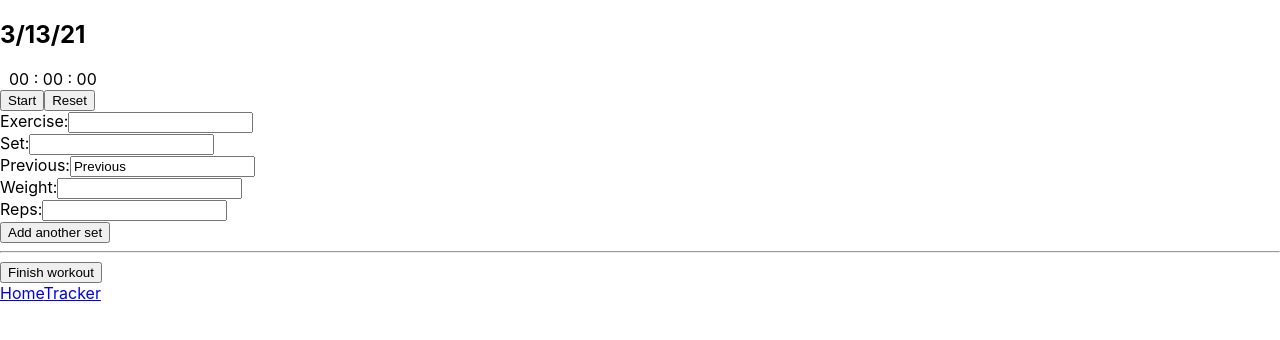
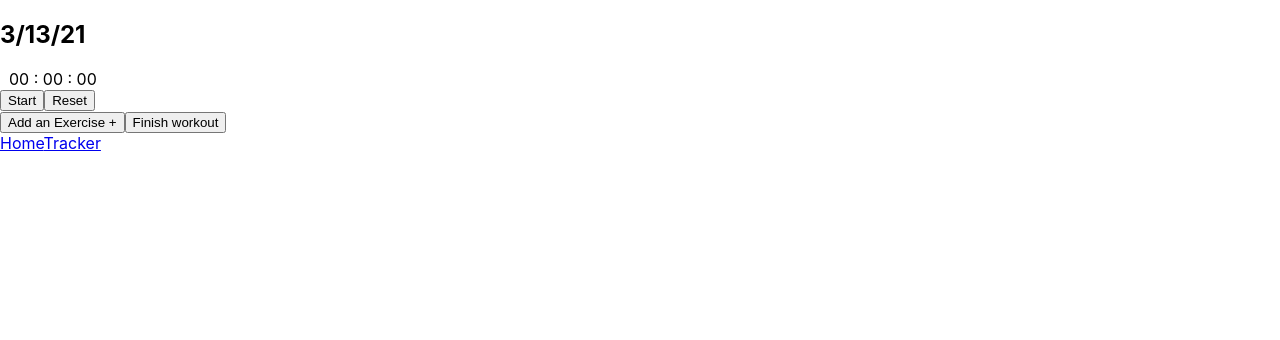
Before and after one commit to developerVincentAmbrosio/fitness-app, a React (Create React App) app: page /tracker in a window 1280 px wide. Shown: the top 340 px of the page. Built offline with nearby package versions, Linux system fonts and the light colour scheme.

Commit message:
worked on making exercise components

```diff
--- /dev/null
+++ b/src/components/Accordion.js
@@ -0,0 +1,29 @@
+import React, {useState, useRef } from 'react';
+import Exercise from './Exercise';
+//import '../styles/Accordion.css';
+
+const Accordion = () => {
+    const list = ['exercise type', 'weight', 'reps'];
+    const content = useRef(null);
+    const [height, setHeight] = useState(0);
+
+    const toggleAccordion = () => {
+        setHeight (height === 0 ? content.current.scrollHeight : 0);
+    };
+
+    return (
+        <>
+            <button
+             onClick={ <Exercise />}
+            > Add an Exercise +
+            </button>
+            {/* <ul height = {height} ref={content}>
+                <l1>
+                {list.map((item, index)=> <li key={index}>{item}</li>)}
+                </l1>
+            </ul> */}
+        </>
+    );
+}
+
+export default Accordion;
--- /dev/null
+++ b/src/components/Exercise.js
@@ -0,0 +1,11 @@
+import React, {useState, useRef } from 'react';
+
+const Exercise = (props) => {
+    return (
+        <ul>
+            <li>{props.exercise_name}</li>
+        </ul>
+    );
+}
+
+export default Exercise;
--- a/src/components/Stopwatch.js
+++ b/src/components/Stopwatch.js
@@ -1,6 +1,6 @@
 import React, {useState} from 'react';
 
-const Stopwatch = (props) => {
+const Stopwatch = () => {
     const [stopwatch, setStopwatch] = useState({ms:0, s:0, m:0, h:0});
     const [interv, setInterv] = useState();
     const [status, setStatus] = useState(0);
@@ -55,12 +55,11 @@ const Stopwatch = (props) => {
     return(
         <>
             {displayHours()}&nbsp;&nbsp;
-            {/* <span>{(stopwatch.h >= 10) ? stopwatch.h : '0'+ stopwatch.h}</span>&nbsp;:&nbsp; */}
             <span>{(stopwatch.m >= 10) ? stopwatch.m : '0'+ stopwatch.m}</span>&nbsp;:&nbsp;
             <span>{(stopwatch.s >= 10) ? stopwatch.s : '0'+ stopwatch.s}</span>&nbsp;:&nbsp;
             <span>{(stopwatch.ms >= 10) ? stopwatch.ms : '0'+ stopwatch.ms}</span><br/>
             <button
-            onClick={!isActive ? startStopwatch : pauseStopwatch}>{isActive ? 'Stop' : 'Start'}
+            onClick={!isActive ? startStopwatch : pauseStopwatch}>{!isActive ? 'Start' : 'Stop'}
             </button>
             <button
                 onClick={resetStopwatch}>Reset
--- a/src/components/Tracker.js
+++ b/src/components/Tracker.js
@@ -1,6 +1,7 @@
 import React, {useState} from 'react';
 import Moment from 'react-moment';
 import Stopwatch from './Stopwatch';
+import Accordion from './Accordion';
 import Nav from './Nav';
 
 
@@ -14,26 +15,9 @@ const Tracker = () => {
                     <h2><Moment format="M/D/YY">{currentDate}</Moment></h2>
                     <Stopwatch />
                 </heading>
-                <form>
-                    <label for="Exercise">Exercise:</label>
-                    <input type="text" name="Exercise" value="" /><br/>
-
-                    <label for="Set">Set:</label>
-                    <input type="text" name="Set" value="" /><br/>
-
-                    <label for="Previous">Previous:</label>
-                    <input type="text" name="Previous" value="Previous" /><br/>
-
-                    <label for="Weight">Weight:</label>
-                    <input type="text" name="Weight" value="" /><br/>
-
-                    <label for="Reps">Reps:</label>
-                    <input type="text" name="Reps" value="" /><br/>
-
-                    <button>Add another set</button>
-                </form>
-                <hr/>
+                <br/>
                 <secton>
+                    <Accordion />
                     <button>Finish workout</button>
                 </secton>
                 <nav>
--- /dev/null
+++ b/src/styles/Accordion.css
@@ -0,0 +1,22 @@
+.accordion {
+    background-color: #eee;
+    color: #444;
+    cursor: pointer;
+    padding: 18px;
+    width: 100%;
+    text-align: left;
+    border: none;
+    outline: none;
+    transition: 0.4s;
+}
+
+.active, .accordion:hover {
+    background-color: #ccc;
+}
+
+.panel {
+    padding: 0 18px;
+    background-color: white;
+    display: none;
+    overflow: hidden;
+}
```
Also changed, not shown: src/components/WorkoutList.js (added, +17 -0 lines).
